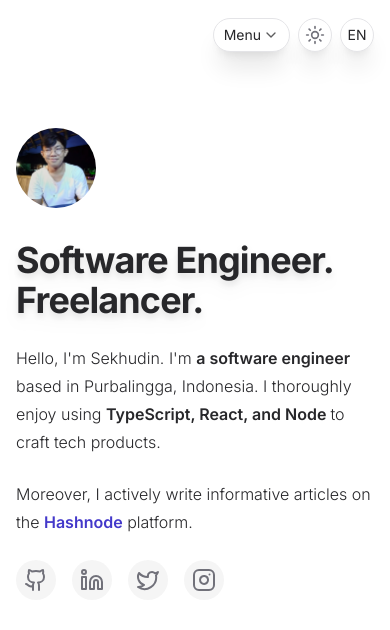
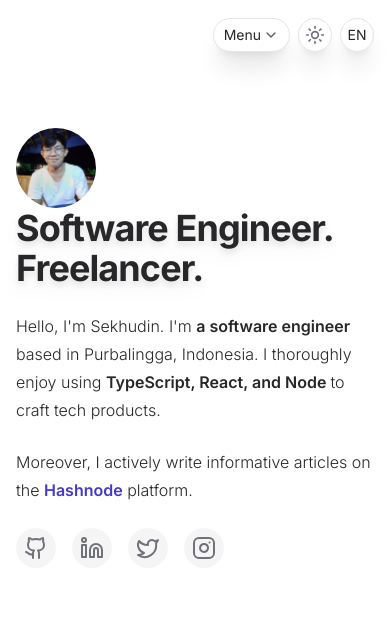
Before and after one commit to Sekhudin/next-portfolio, a Next.js app: page / in a window 390 px wide. Shown: the top 630 px of the page. Built offline with nearby package versions, Linux system fonts and the light colour scheme.

Commit message:
fix: main page, fix margin top

```diff
--- a/src/app/(main)/page.tsx
+++ b/src/app/(main)/page.tsx
@@ -6,9 +6,11 @@ import SocialMediaLinks from 'src/components/molecules/anchor/social-media';
 export default function Home() {
   return (
     <>
-      <div className="h-36 sm:h-40 w-full" />
-      <div className="w-full max-w-2xl mt-8">
-        <H1 className="drop-shadow-lg">Software Engineer. Freelancer.</H1>
+      <div className="h-36 sm:h-48 w-full" />
+      <div className="w-full max-w-2xl">
+        <H1 className="drop-shadow-lg max-w-md lg:max-w-xl">
+          Software Engineer. Freelancer.
+        </H1>
         <P>
           {`Hello, I'm Sekhudin. I'm `}
           <span className="font-semibold">{'a software engineer '}</span>
```
